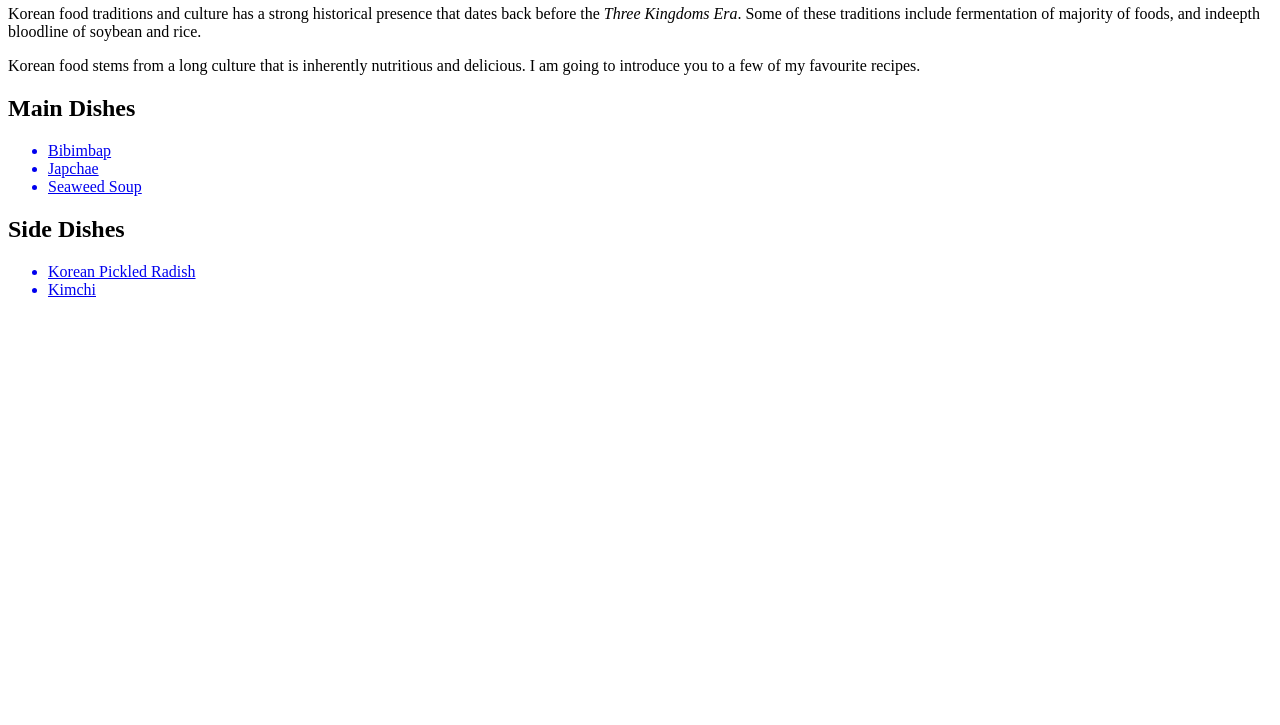
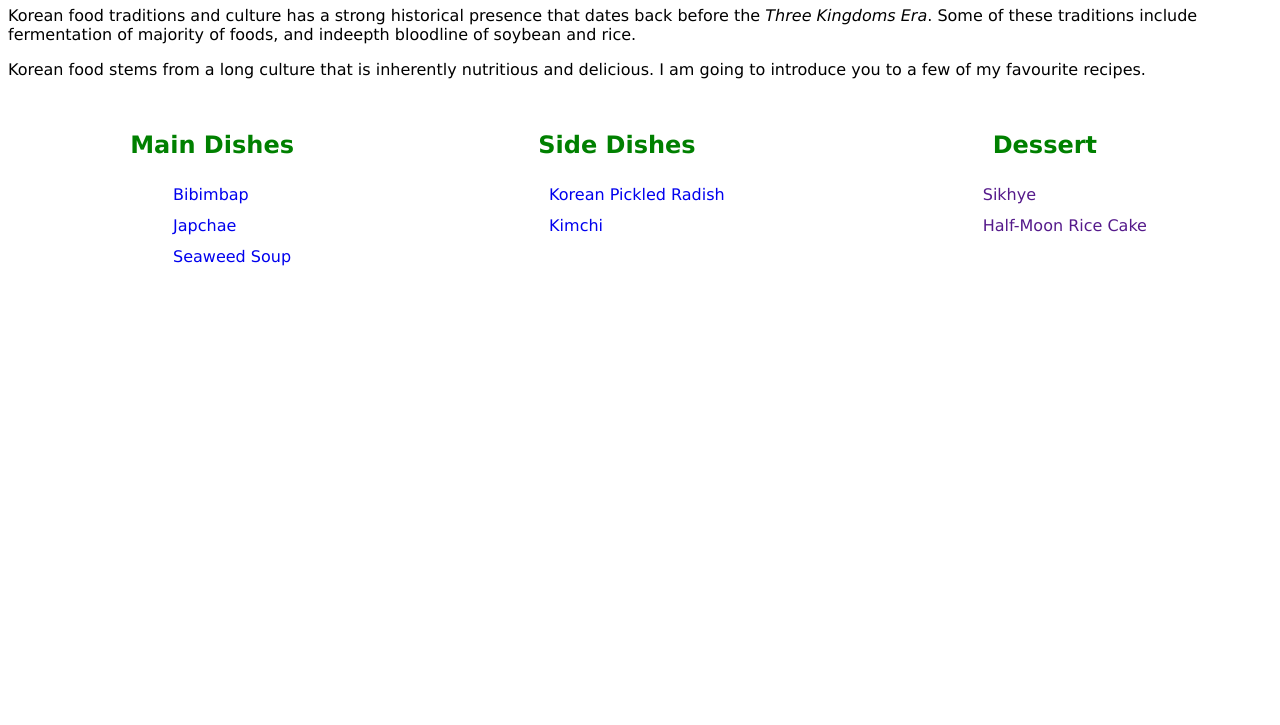
Before and after one commit to serenityn/odin-recipes, a plain HTML site: page index.html in a window 1280 px wide. Shown: the part 75-800 px from the top of the page. Drawn offline with Linux system fonts and the light colour scheme.

Commit message:
Add css to index

```diff
--- /dev/null
+++ b/css/style.css
@@ -0,0 +1,40 @@
+
+body {
+    font-family: 'Lucida Sans', 'Lucida Sans Regular', 'Lucida Grande', 'Lucida Sans Unicode', Geneva, Verdana, sans-serif;
+}
+
+
+h1 {
+    font-family: Verdana, Geneva, Tahoma, sans-serif;
+    color: purple;
+}
+
+h2 {
+    font-family: Verdana, Geneva, Tahoma, sans-serif;
+    color: green;
+}
+
+a {
+    text-decoration: none;
+}
+
+ul {
+    list-style: none;
+    margin: 0;
+}
+
+li {
+    padding: 6px;
+}
+
+.main {
+    display: flex;
+    justify-content: space-around;
+    padding: 16px;
+}
+
+.dish {
+    display: flex;
+    flex-direction: column;
+    align-items: center;
+}
--- a/index.html
+++ b/index.html
@@ -3,6 +3,7 @@
     <head>
         <meta charset="utf-8">
         <title>Odin Recipes</title>
+        <link rel="stylesheet" href="css/style.css">
     </head>
 
     <body>
@@ -14,17 +15,36 @@
             Korean food stems from a long culture that is inherently nutritious and delicious. I am going to introduce you to a few of my favourite recipes.
         </p>
 
+        <div class="main">
+            <div class="dish">
                 <h2>Main Dishes</h2>
                 <ul>
                     <a href="./recipes/bibimbap.html"><li>Bibimbap</li></a>
                     <a href="./recipes/japchae.html"><li>Japchae</li></a>
                     <a href="./recipes/seaweed.html"><li>Seaweed Soup</li></a>
                 </ul>
+            </div>
 
+            <div class="dish">
                 <h2>Side Dishes</h2>
                 <ul>
                     <a href="./recipes/radish.html"><li>Korean Pickled Radish</li></a>
                     <a href="./recipes/kimchi.html"><li>Kimchi</li></a>
                 </ul>
+            </div>
+
+            <div class="dish">
+                <h2>Dessert</h2>
+                    <ul>
+                        <a href=""><li>Sikhye</li></a>
+                        <a href=""><li>Half-Moon Rice Cake</li></a>
+                    </ul>
+            </div>
+
+
+
+        </div>
+
+
     </body>
 </html>
```
Lines whose indentation alone changed are shown as unchanged.
